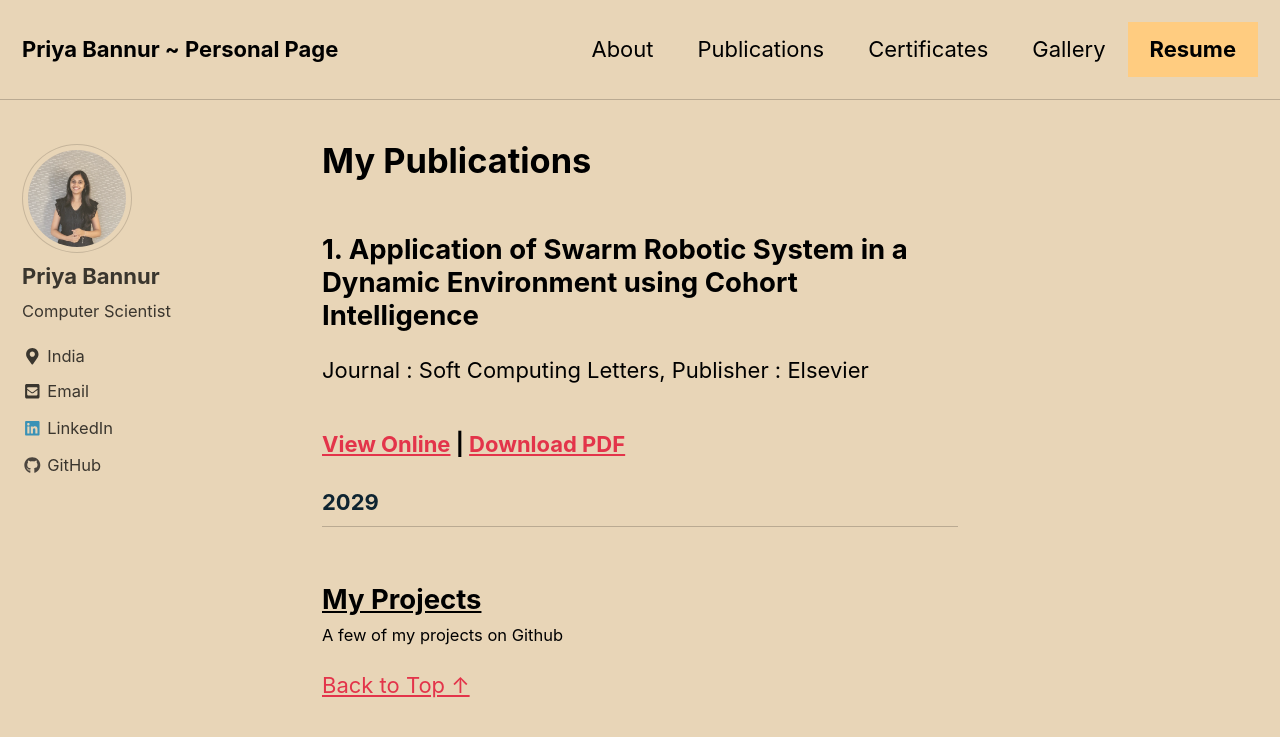
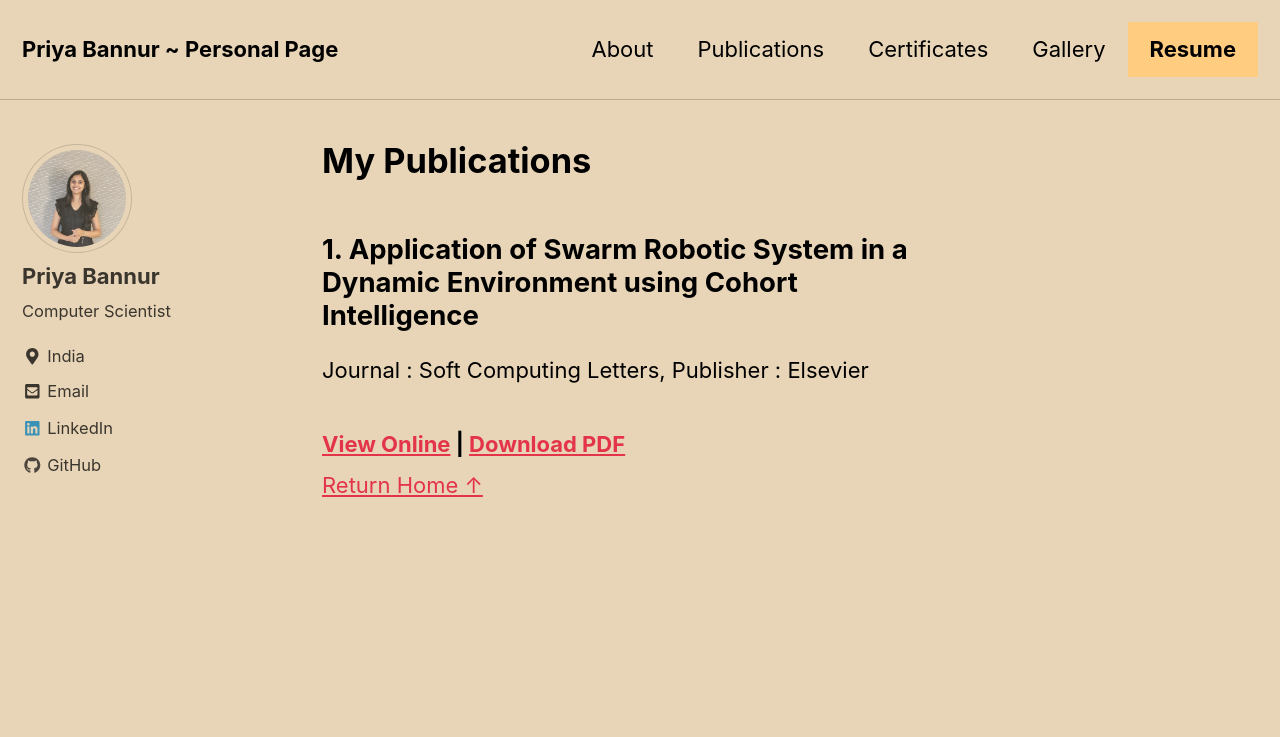
Before and after one commit to Priya-SB/Priya-SB.github.io, a Jekyll site: the page built from _pages/research.md, in a window 1280 px wide and 900 px high. Shown: the top 737 px of the window. Built offline with Jekyll 4.4.1, drawn with Linux system fonts in a browser that asks for light colours; nearby versions of some CDN libraries.

Commit message:
Update posts.html

```diff
--- a/_layouts/posts.html
+++ b/_layouts/posts.html
@@ -7,12 +7,11 @@
 {% assign postsByYear = site.posts | group_by_exp: 'post', 'post.date | date: "%Y"' %}
 {% for year in postsByYear %}
   <section id="{{ year.name }}" class="taxonomy__section">
-    <h2 class="archive__subtitle">{{ year.name }}</h2>
-    <div class="entries-{{ page.entries_layout | default: 'list' }}">
+    <!--div class="entries-{{ page.entries_layout | default: 'list' }}">
       {% for post in year.items %}
         {% include archive-single.html type=page.entries_layout %}
       {% endfor %}
-    </div>
-    <a href="#page-title" class="back-to-top">{{ site.data.ui-text[site.locale].back_to_top | default: 'Back to Top' }} &uarr;</a>
+    </div-->
+    <a href="priya-sb.github.io" class="back-to-top">Return Home &uarr;</a>
   </section>
 {% endfor %}
```
